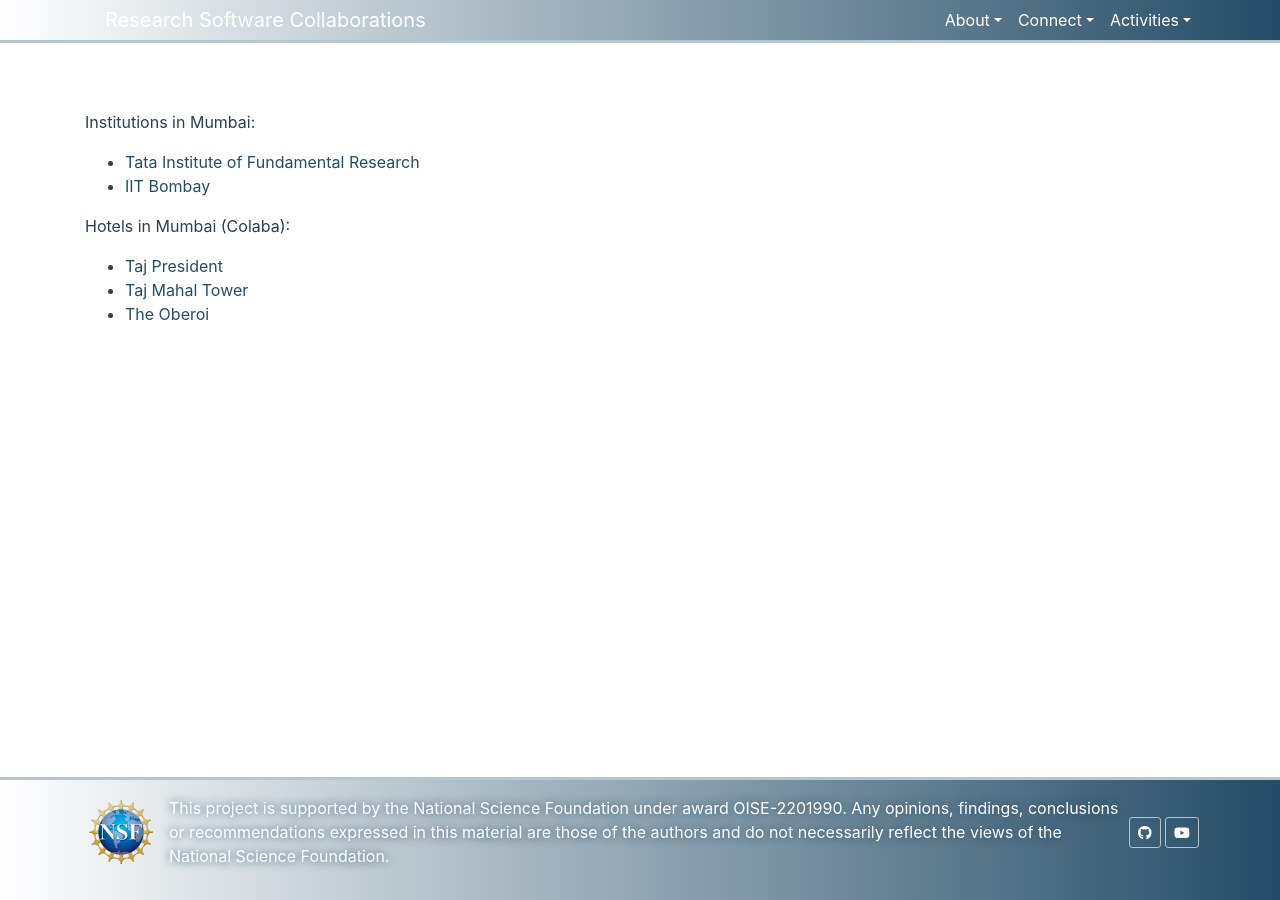
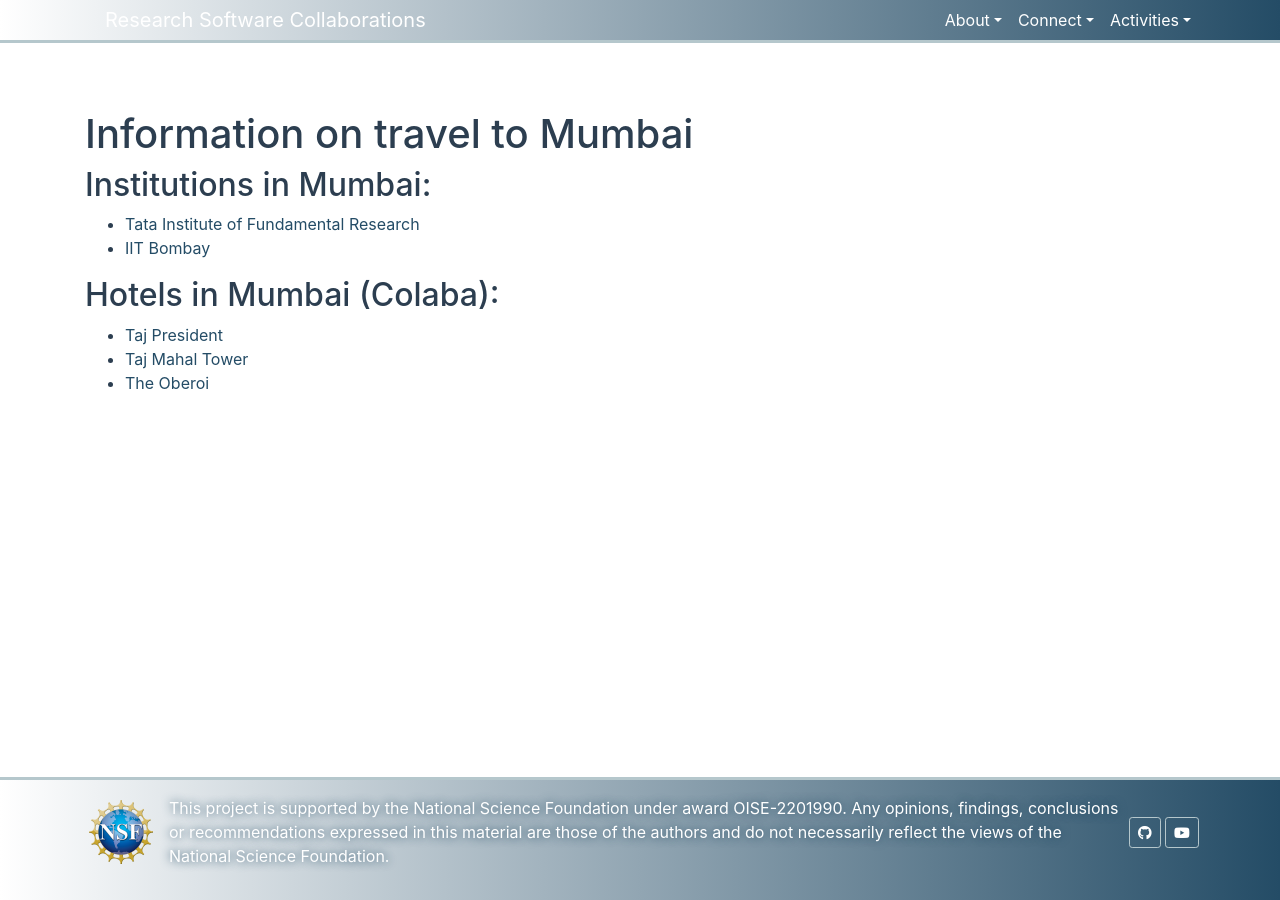
Before and after one commit to research-software-collaborations/research-software-collaborations.github.io, a Jekyll site: the page built from pages/info/travel-to-mumbai.md, in a window 1280 px wide. Built offline with Jekyll 4.4.1, drawn with Linux system fonts in a browser that asks for light colours; cached includes are drawn as plain includes.

Commit message:
add header

```diff
--- a/pages/info/travel-to-mumbai.md
+++ b/pages/info/travel-to-mumbai.md
@@ -4,12 +4,14 @@ layout: default
 title: Information on travel to Mumbai
 ---
 
-Institutions in Mumbai:
+# Information on travel to Mumbai
+
+## Institutions in Mumbai:
 
   * [Tata Institute of Fundamental Research](https://www.tifr.res.in)
   * [IIT Bombay](https://www.iitb.ac.in)
 
-Hotels in Mumbai (Colaba):
+## Hotels in Mumbai (Colaba):
 
   * [Taj President](https://www.tajhotels.co.uk/our-properties/hotels/president-mumbai-ihcl-seleqtions/)
   * [Taj Mahal Tower](https://www.tajhotels.com/en-in/taj/taj-mahal-tower-mumbai/)
```
Also changed, not shown: pages/info/travel-to-delhi.md (+2 -0 lines), pages/info/travel-to-kolkata.md (+2 -0 lines), pages/info/travel-to-pune.md (+2 -0 lines).
